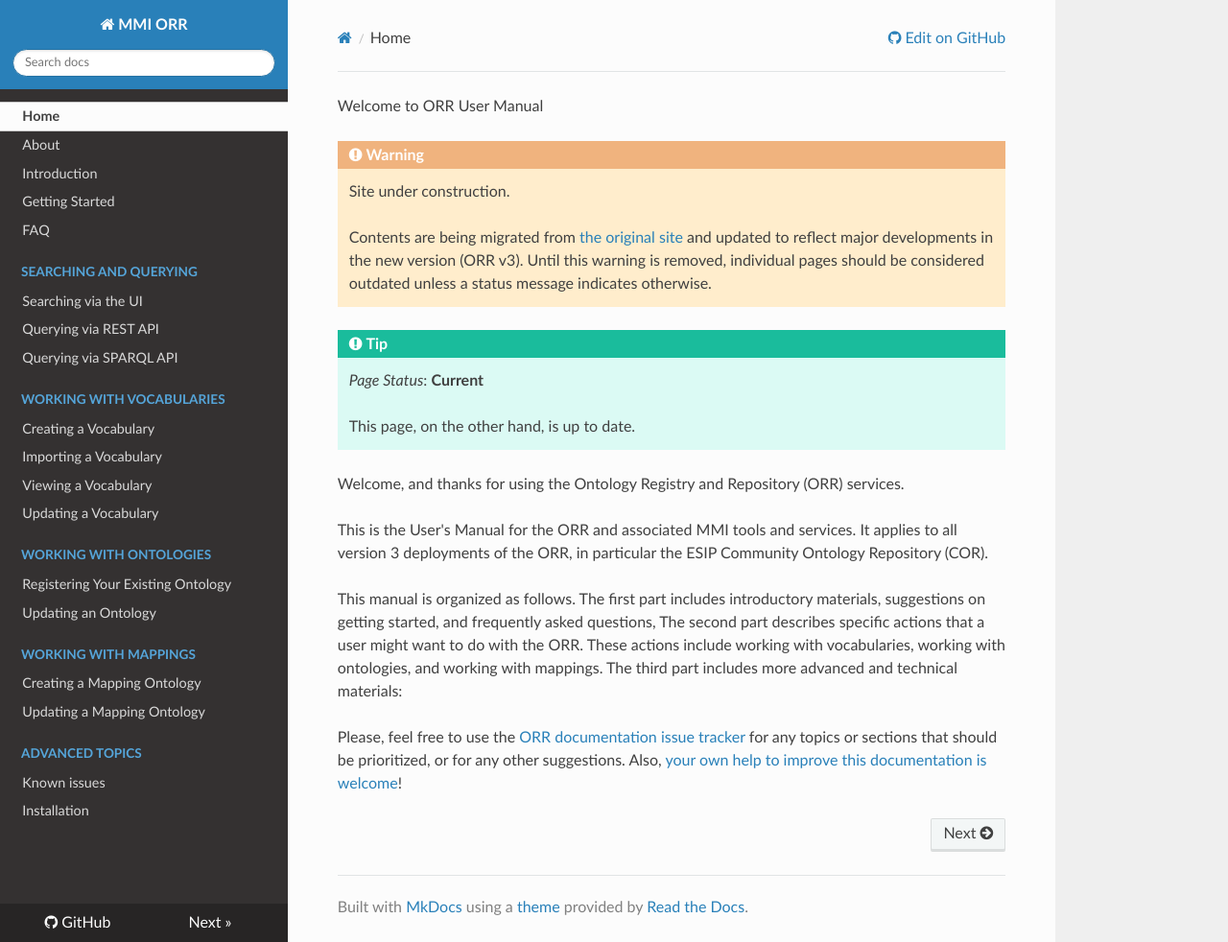
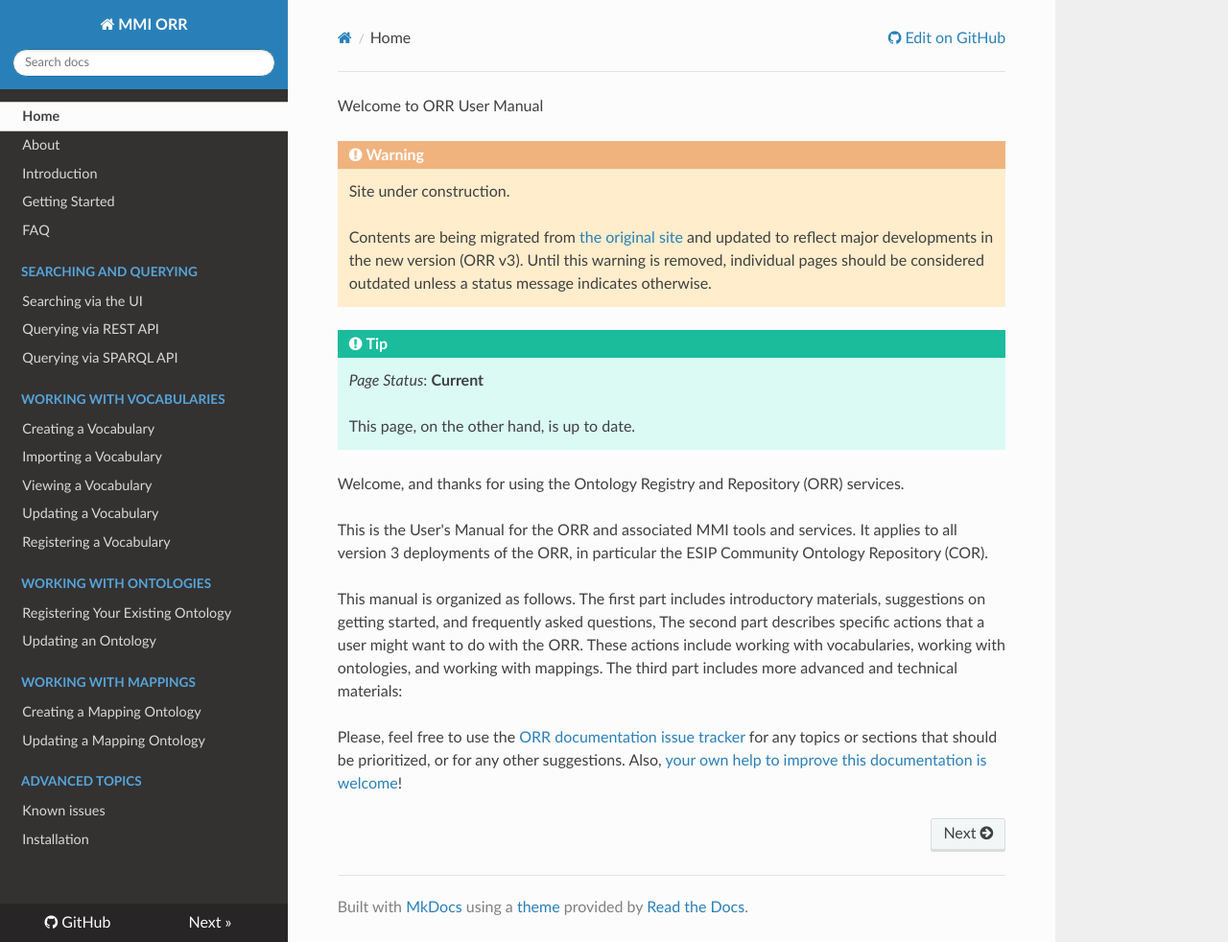
Before and after one commit to mmisw/mmiorr-docs, an MkDocs documentation site: the page built from docs/index.md, in a window 1280 px wide and 982 px high. Shown: the whole window at 96% size. Built offline with MkDocs 1.6.1, drawn with Linux system fonts in a browser that asks for light colours; nearby versions of some CDN libraries; old or Windows-style settings are respelled for this version of MkDocs.

Commit message:
add registration of vocabulary

```diff
--- a/mkdocs.yml
+++ b/mkdocs.yml
@@ -22,6 +22,7 @@ pages:
   - Importing a Vocabulary: vocab/import.md
   - Viewing a Vocabulary: vocab/view.md
   - Updating a Vocabulary: vocab/newversion.md
+  - Registering a Vocabulary: vocab/register.md
 - Working with Ontologies:
   - Registering Your Existing Ontology: ontology/new.md
   - Updating an Ontology: ontology/newversion.md
```
